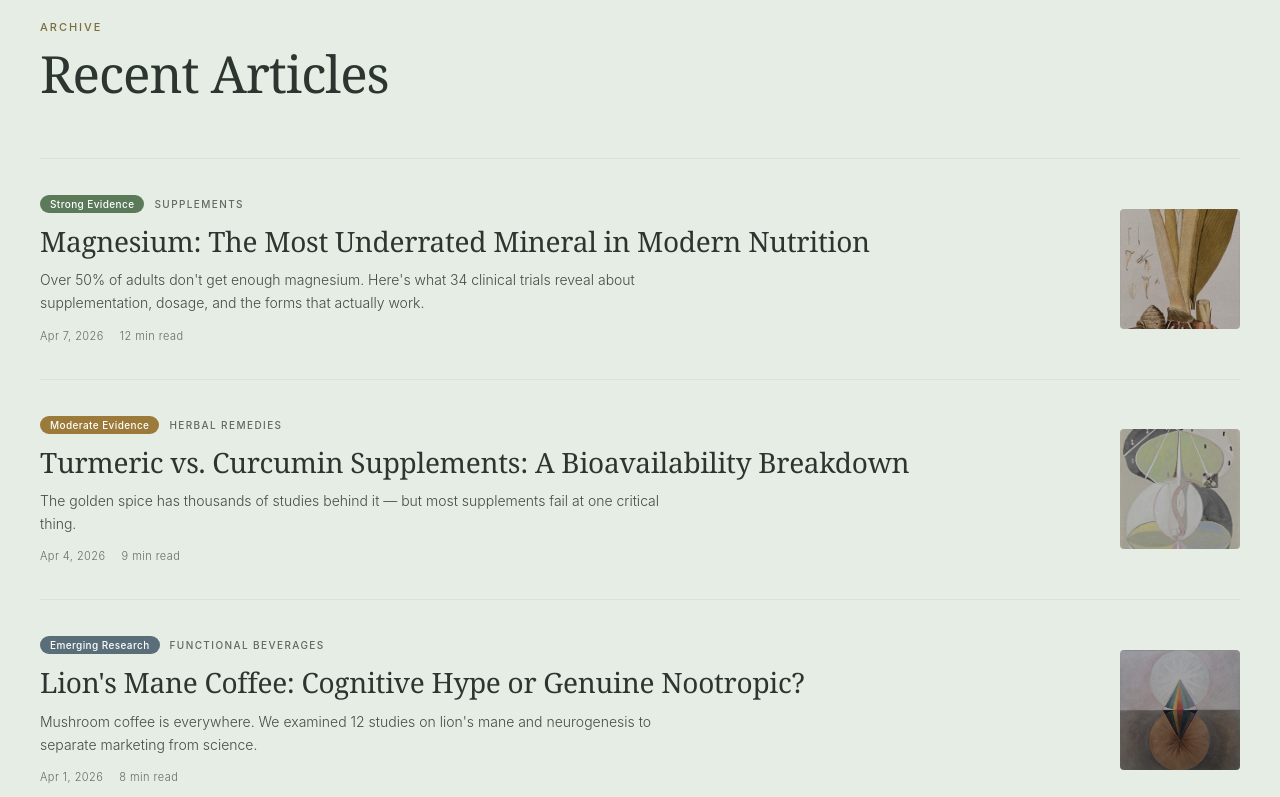
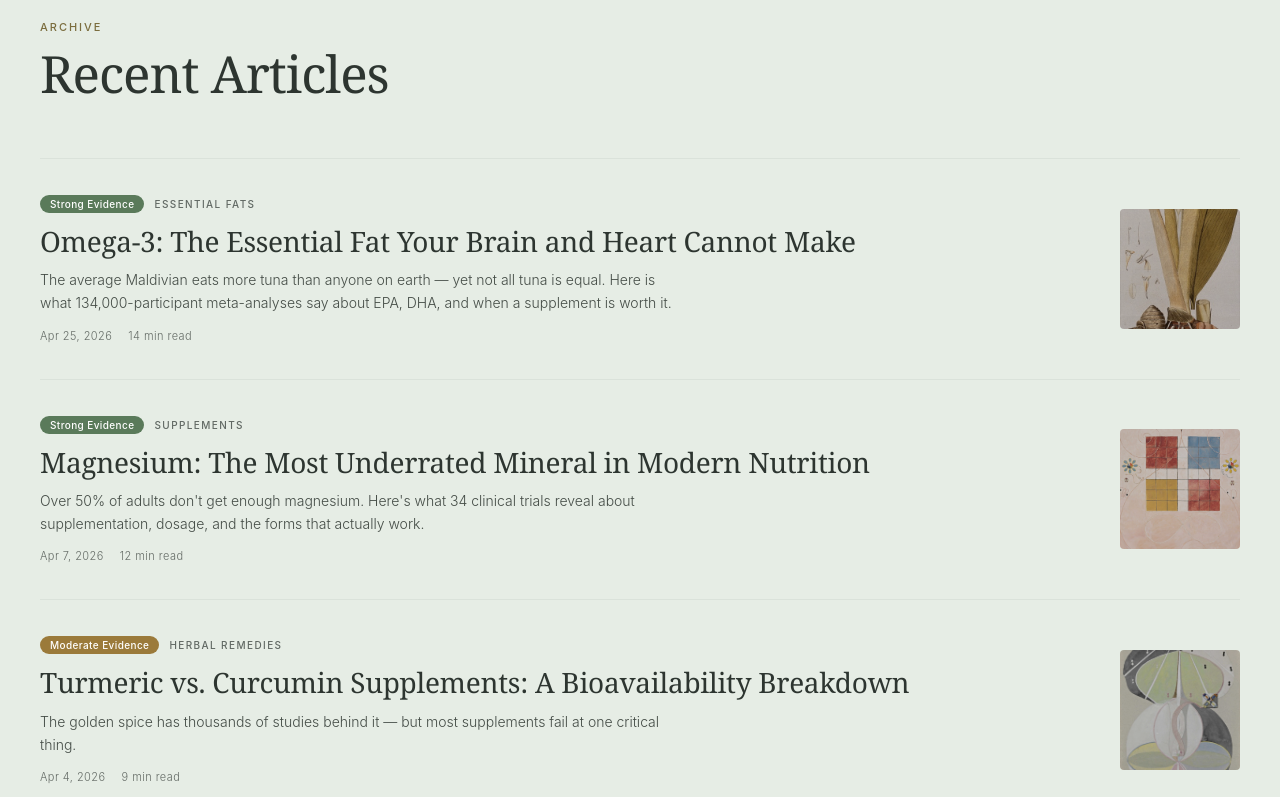
Before and after one commit to saain/fen-website, a Next.js app: page / in a window 1280 px wide. Shown: the part 1774-2571 px from the top of the page. Built offline with nearby package versions, Linux system fonts and the light colour scheme.

Commit message:
Fix article images: per-article image field; all articles in recent list

```diff
--- a/src/app/page.js
+++ b/src/app/page.js
@@ -49,12 +49,12 @@ const t = {
     footerDisclaimer: 'Content is for educational purposes only and does not constitute medical advice. Always consult a qualified healthcare provider for personal medical decisions.',
     footerCopy: '',
     articles: [
-      { id: 1, category: 'ESSENTIAL FATS', tag: 'Strong Evidence', tagColor: '#5A7A5A', title: 'Omega-3: The Essential Fat Your Brain and Heart Cannot Make', excerpt: 'The average Maldivian eats more tuna than anyone on earth — yet not all tuna is equal. Here is what 134,000-participant meta-analyses say about EPA, DHA, and when a supplement is worth it.', date: 'Apr 25, 2026', readTime: '14 min read', url: '/articles/omega-3' },
-      { id: 2, category: 'SUPPLEMENTS', tag: 'Strong Evidence', tagColor: '#5A7A5A', title: 'Magnesium: The Most Underrated Mineral in Modern Nutrition', excerpt: "Over 50% of adults don't get enough magnesium. Here's what 34 clinical trials reveal about supplementation, dosage, and the forms that actually work.", date: 'Apr 7, 2026', readTime: '12 min read', url: '/articles/magnesium' },
-      { id: 3, category: 'HERBAL REMEDIES', tag: 'Moderate Evidence', tagColor: '#9B7A3A', title: 'Turmeric vs. Curcumin Supplements: A Bioavailability Breakdown', excerpt: 'The golden spice has thousands of studies behind it — but most supplements fail at one critical thing.', date: 'Apr 4, 2026', readTime: '9 min read', url: '#' },
-      { id: 4, category: 'FUNCTIONAL BEVERAGES', tag: 'Emerging Research', tagColor: '#5A6E7A', title: "Lion's Mane Coffee: Cognitive Hype or Genuine Nootropic?", excerpt: "Mushroom coffee is everywhere. We examined 12 studies on lion's mane and neurogenesis to separate marketing from science.", date: 'Apr 1, 2026', readTime: '8 min read', url: '#' },
-      { id: 5, category: 'MOVEMENT', tag: 'Strong Evidence', tagColor: '#5A7A5A', title: 'Walking 7,000 Steps: The New Threshold Backed by Mortality Data', excerpt: 'Forget 10,000 steps. A 2024 meta-analysis of 47 studies found the sweet spot may be lower than you think.', date: 'Mar 25, 2026', readTime: '7 min read', url: '#' },
-      { id: 6, category: 'GUT HEALTH', tag: 'Moderate Evidence', tagColor: '#9B7A3A', title: 'Probiotics After Antibiotics: Timing, Strains, and What Actually Helps', excerpt: 'We reviewed 22 RCTs to find which probiotic protocols have real evidence behind them.', date: 'Mar 21, 2026', readTime: '10 min read', url: '#' },
+      { id: 1, category: 'ESSENTIAL FATS', tag: 'Strong Evidence', tagColor: '#5A7A5A', title: 'Omega-3: The Essential Fat Your Brain and Heart Cannot Make', excerpt: 'The average Maldivian eats more tuna than anyone on earth — yet not all tuna is equal. Here is what 134,000-participant meta-analyses say about EPA, DHA, and when a supplement is worth it.', date: 'Apr 25, 2026', readTime: '14 min read', url: '/articles/omega-3', image: '/images/omega-3.jpg' },
+      { id: 2, category: 'SUPPLEMENTS', tag: 'Strong Evidence', tagColor: '#5A7A5A', title: 'Magnesium: The Most Underrated Mineral in Modern Nutrition', excerpt: "Over 50% of adults don't get enough magnesium. Here's what 34 clinical trials reveal about supplementation, dosage, and the forms that actually work.", date: 'Apr 7, 2026', readTime: '12 min read', url: '/articles/magnesium', image: '/images/featured.jpg' },
+      { id: 3, category: 'HERBAL REMEDIES', tag: 'Moderate Evidence', tagColor: '#9B7A3A', title: 'Turmeric vs. Curcumin Supplements: A Bioavailability Breakdown', excerpt: 'The golden spice has thousands of studies behind it — but most supplements fail at one critical thing.', date: 'Apr 4, 2026', readTime: '9 min read', url: '#', image: '/images/article-3.jpg' },
+      { id: 4, category: 'FUNCTIONAL BEVERAGES', tag: 'Emerging Research', tagColor: '#5A6E7A', title: "Lion's Mane Coffee: Cognitive Hype or Genuine Nootropic?", excerpt: "Mushroom coffee is everywhere. We examined 12 studies on lion's mane and neurogenesis to separate marketing from science.", date: 'Apr 1, 2026', readTime: '8 min read', url: '#', image: '/images/article-4.jpg' },
+      { id: 5, category: 'MOVEMENT', tag: 'Strong Evidence', tagColor: '#5A7A5A', title: 'Walking 7,000 Steps: The New Threshold Backed by Mortality Data', excerpt: 'Forget 10,000 steps. A 2024 meta-analysis of 47 studies found the sweet spot may be lower than you think.', date: 'Mar 25, 2026', readTime: '7 min read', url: '#', image: '/images/article-5.jpg' },
+      { id: 6, category: 'GUT HEALTH', tag: 'Moderate Evidence', tagColor: '#9B7A3A', title: 'Probiotics After Antibiotics: Timing, Strains, and What Actually Helps', excerpt: 'We reviewed 22 RCTs to find which probiotic protocols have real evidence behind them.', date: 'Mar 21, 2026', readTime: '10 min read', url: '#', image: '/images/article-6.jpg' },
     ],
     pillars: [
       { name: 'Herbal Remedies', desc: 'Traditional botanicals examined through modern research', icon: '🪷' },
@@ -116,12 +116,12 @@ const t = {
     footerDisclaimer: 'މި ކޮންޓެންޓަކީ ތަޢުލީމީ ބޭނުމަށް އެކަނި ތައްޔާރުކޮށްފައިވާ އެއްޗެކެވެ. ޞިއްޙީ ލަފާ ދިނުމެއް ނޫނެވެ.',
     footerCopy: '',
     articles: [
-      { id: 1, category: 'އެސެންޝަލް ފެޓްސް', tag: 'ވަރުގަދަ ހެކި', tagColor: '#5A7A5A', title: 'އޮމެގާ-3: ސިކުނޑިއާއި ހިތަށް ހެދޭ ނުހެދޭ ތެޔޮ', excerpt: 'ދިވެހިރާއްޖޭ ބޮޑެތި ތަހިޔާ ކިހިލި ދިނި ތިތ ދިތ ދިތ ތިދ. EPA، DHA، 134,000 ބައިވެރިންގެ މެޓާ-އެނަލިސިސް.', date: '25 އެޕްރީލް 2026', readTime: '14 މިނެޓް', url: '/articles/omega-3' },
-      { id: 2, category: 'ސަޕްލިމެންޓްސް', tag: 'ވަރުގަދަ ހެކި', tagColor: '#5A7A5A', title: 'މެގްނީޒިއަމް: ޒަމާނީ ނިއުޓްރިޝަންގައި އެންމެ ދަށް އަގު ކުރެވޭ މިނެރަލް', excerpt: 'ބޮޑެތި މީހުންގެ 50% އަށް ވުރެ ގިނައިން އެކަށީގެންވާ މެގްނީޒިއަމް ނުލިބޭ. 34 ކްލިނިކަލް ޓްރައަލް އިން ހާމަވާ ގޮތް.', date: 'އެޕްރީލް 7، 2026', readTime: '12 މިނެޓް', url: '/articles/magnesium' },
-      { id: 3, category: 'ފަތްޕިލާވެލީ ބޭސް', tag: 'މެދުމިނުގެ ހެކި', tagColor: '#9B7A3A', title: 'ރީނދޫ vs. ކާކިއުމިން ސަޕްލިމެންޓްސް: ބަޔޯއެވެއިލަބިލިޓީ', excerpt: 'ރަން ހަވާދުގައި އެތައް ހާސް ދިރާސާއެއް — ގިނަ ސަޕްލިމެންޓްތައް ފެއިލްވަނީ އެއް ކަމެއްގައި.', date: 'އެޕްރީލް 4، 2026', readTime: '9 މިނެޓް', url: '#' },
-      { id: 4, category: 'ބުއިންތައް', tag: 'އުފެދެމުންދާ ދިރާސާ', tagColor: '#5A6E7A', title: 'ލަޔަންސް މެއިން ކޮފީ: ސިކުނޑީގެ ހައިޕް ނޫނީ ޙަޤީޤީ ނޫޓްރޮޕިކް؟', excerpt: 'މަޝްރޫމް ކޮފީ ކޮންމެ ތަނެއްގައި. 12 ދިރާސާ ބެލީމެވެ — މާކެޓިން އާއި ސައިންސް ވަކިކުރަން.', date: 'އެޕްރީލް 1، 2026', readTime: '8 މިނެޓް', url: '#' },
-      { id: 5, category: 'ކަސްރަތު', tag: 'ވަރުގަދަ ހެކި', tagColor: '#5A7A5A', title: '7,000 ފިޔަވަޅު ހިނގުން: މަރުގެ ޑާޓާއިން ސާބިތުވާ އައު ތެރެޝޯލްޑް', excerpt: '10,000 ފިޔަވަޅު ހަނދާން ނެތިގެން. 47 ދިރާސާގެ މެޓާ-އެނާލިސިސް.', date: 'މާރިޗް 25، 2026', readTime: '7 މިނެޓް', url: '#' },
-      { id: 6, category: 'ގޮހޮރުގެ ޞިއްޙަތު', tag: 'މެދުމިނުގެ ހެކި', tagColor: '#9B7A3A', title: 'އެންޓިބައޮޓިކަށް ފަހު ޕްރޯބައޮޓިކްސް: ޓައިމިން އާއި ސްޓްރެއިންސް', excerpt: '22 ރެންޑަމައިޒްޑް ޓްރައަލް ބެލީ ޙަޤީޤީ ހެކި ހުރި ޕްރޮޓޮކޯލް ހޯދަން.', date: 'މާރިޗް 21، 2026', readTime: '10 މިނެޓް', url: '#' },
+      { id: 1, category: 'އެސެންޝަލް ފެޓްސް', tag: 'ވަރުގަދަ ހެކި', tagColor: '#5A7A5A', title: 'އޮމެގާ-3: ސިކުނޑިއާއި ހިތަށް ހެދޭ ނުހެދޭ ތެޔޮ', excerpt: 'ދިވެހިރާއްޖެ ދުނިޔޭގައި އެންމެ ގިނައިން މަސް ކާ ގައުމެވެ — ނަމަވެސް ހުރިހާ ތޮނި ތޮންޏެއް ނޫނެވެ. EPA، DHA، 134,000 ބައިވެރިންގެ ދިރާސާ.', date: '25 އެޕްރީލް 2026', readTime: '14 މިނެޓް', url: '/articles/omega-3', image: '/images/omega-3.jpg' },
+      { id: 2, category: 'ސަޕްލިމެންޓްސް', tag: 'ވަރުގަދަ ހެކި', tagColor: '#5A7A5A', title: 'މެގްނީޒިއަމް: ޒަމާނީ ނިއުޓްރިޝަންގައި އެންމެ ދަށް އަގު ކުރެވޭ މިނެރަލް', excerpt: 'ބޮޑެތި މީހުންގެ 50% އަށް ވުރެ ގިނައިން އެކަށީގެންވާ މެގްނީޒިއަމް ނުލިބޭ. 34 ކްލިނިކަލް ޓްރައަލް އިން ހާމަވާ ގޮތް.', date: 'އެޕްރީލް 7، 2026', readTime: '12 މިނެޓް', url: '/articles/magnesium', image: '/images/featured.jpg' },
+      { id: 3, category: 'ފަތްޕިލާވެލީ ބޭސް', tag: 'މެދުމިނުގެ ހެކި', tagColor: '#9B7A3A', title: 'ރީނދޫ vs. ކާކިއުމިން ސަޕްލިމެންޓްސް: ބަޔޯއެވެއިލަބިލިޓީ', excerpt: 'ރަން ހަވާދުގައި އެތައް ހާސް ދިރާސާއެއް — ގިނަ ސަޕްލިމެންޓްތައް ފެއިލްވަނީ އެއް ކަމެއްގައި.', date: 'އެޕްރީލް 4، 2026', readTime: '9 މިނެޓް', url: '#', image: '/images/article-3.jpg' },
+      { id: 4, category: 'ބުއިންތައް', tag: 'އުފެދެމުންދާ ދިރާސާ', tagColor: '#5A6E7A', title: 'ލަޔަންސް މެއިން ކޮފީ: ސިކުނޑީގެ ހައިޕް ނޫނީ ޙަޤީޤީ ނޫޓްރޮޕިކް؟', excerpt: 'މަޝްރޫމް ކޮފީ ކޮންމެ ތަނެއްގައި. 12 ދިރާސާ ބެލީމެވެ — މާކެޓިން އާއި ސައިންސް ވަކިކުރަން.', date: 'އެޕްރީލް 1، 2026', readTime: '8 މިނެޓް', url: '#', image: '/images/article-4.jpg' },
+      { id: 5, category: 'ކަސްރަތު', tag: 'ވަރުގަދަ ހެކި', tagColor: '#5A7A5A', title: '7,000 ފިޔަވަޅު ހިނގުން: މަރުގެ ޑާޓާއިން ސާބިތުވާ އައު ތެރެޝޯލްޑް', excerpt: '10,000 ފިޔަވަޅު ހަނދާން ނެތިގެން. 47 ދިރާސާގެ މެޓާ-އެނާލިސިސް.', date: 'މާރިޗް 25، 2026', readTime: '7 މިނެޓް', url: '#', image: '/images/article-5.jpg' },
+      { id: 6, category: 'ގޮހޮރުގެ ޞިއްޙަތު', tag: 'މެދުމިނުގެ ހެކި', tagColor: '#9B7A3A', title: 'އެންޓިބައޮޓިކަށް ފަހު ޕްރޯބައޮޓިކްސް: ޓައިމިން އާއި ސްޓްރެއިންސް', excerpt: '22 ރެންޑަމައިޒްޑް ޓްރައަލް ބެލީ ޙަޤީޤީ ހެކި ހުރި ޕްރޮޓޮކޯލް ހޯދަން.', date: 'މާރިޗް 21، 2026', readTime: '10 މިނެޓް', url: '#', image: '/images/article-6.jpg' },
     ],
     pillars: [
       { name: 'ފަތްޕިލާވެލީ ބޭސް', desc: 'ޒަމާނީ ދިރާސާއިން ބެލޭ ގަސްގަހާގެ ބޭސް', icon: '🪷' },
@@ -426,7 +426,7 @@ export default function Home() {
               </a>
             </div>
             <div className="featured-editorial-image">
-              <img src="/images/featured.jpg" alt={c.articles[0].title} />
+              <img src={c.articles[0].image} alt={c.articles[0].title} />
             </div>
           </div>
         </div>
@@ -455,13 +455,13 @@ export default function Home() {
           </div>
 
           <div className="articles-editorial">
-            {c.articles.slice(1).map((article, i) => (
+            {c.articles.map((article, i) => (
               <div
                 key={article.id}
                 className={`article-editorial-item fade-up stagger-${i + 1} ${isVisible('articles') ? 'visible' : ''}`}
               >
                 <div className="article-editorial-index">
-                  {String(i + 2).padStart(2, '0')}
+                  {String(i + 1).padStart(2, '0')}
                 </div>
                 <div className="article-editorial-body">
                   <div className="article-editorial-meta">
@@ -495,7 +495,7 @@ export default function Home() {
                   </div>
                 </div>
                 <div className="article-thumbnail">
-                  <img src={`/images/article-${article.id}.jpg`} alt={article.title} />
+                  <img src={article.image} alt={article.title} />
                 </div>
               </div>
             ))}
```
Also changed, not shown: public/images/omega-3.jpg (added).
